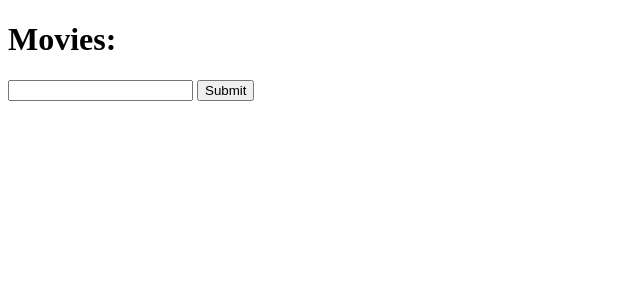
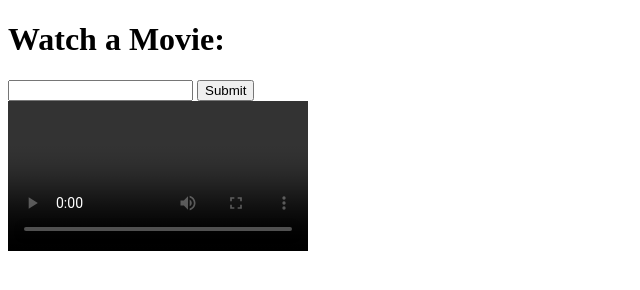
Before and after one commit to Roy-05/movies, a plain HTML site: page index.html in a window 1280 px wide. Shown: the whole page, without its empty margins (0-640 px from the left). Drawn offline with Linux system fonts and the light colour scheme.

Commit message:
can search movies in local folder

```diff
--- a/index.html
+++ b/index.html
@@ -5,10 +5,17 @@
         <title>Movie</title>
     </head>
     <body>
-        <h1>Movies:</h1>
-        <input id= "input-box" type="textbox">
-        <button id= "search-button" type="submit">Submit</button>
-        <div id="list"></div>
+        <h1>Watch a Movie:</h1>
+
+        <div id = "search-container">
+            <input id= "input-box" type="textbox">
+            <button id= "search-button" type="submit">Submit</button>
+        </div>
+
+        <div id = "movie-container">
+            <video id = "video" controls></video>
+        </div>
+
         <script src="./index.js"></script>
     </body>
 </html>
--- a/index.js
+++ b/index.js
@@ -1,7 +1,12 @@
 var search_button = document.getElementById('search-button'),
     input_box = document.getElementById('input-box'),
-    list = document.getElementById('list');
+    video = document.getElementById('video');
+
+var source = document.createElement('source');
 
 search_button.addEventListener('click',()=>{
-    list.innerHTML = input_box.value;
+
+    source.setAttribute('src', `../My Movies/${input_box.value}.mp4`);
+    video.appendChild(source);
+    //video.play();
 });
```
Also changed, not shown: 1 other file.
